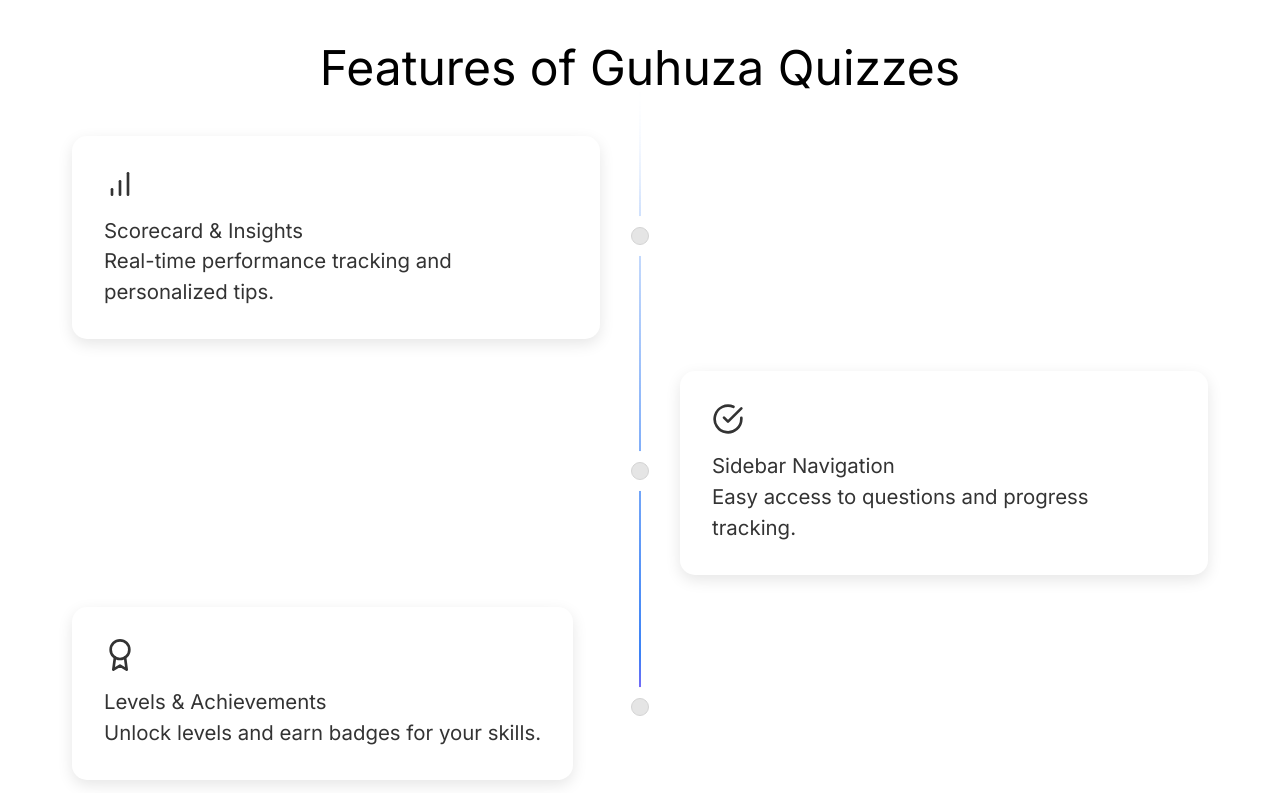
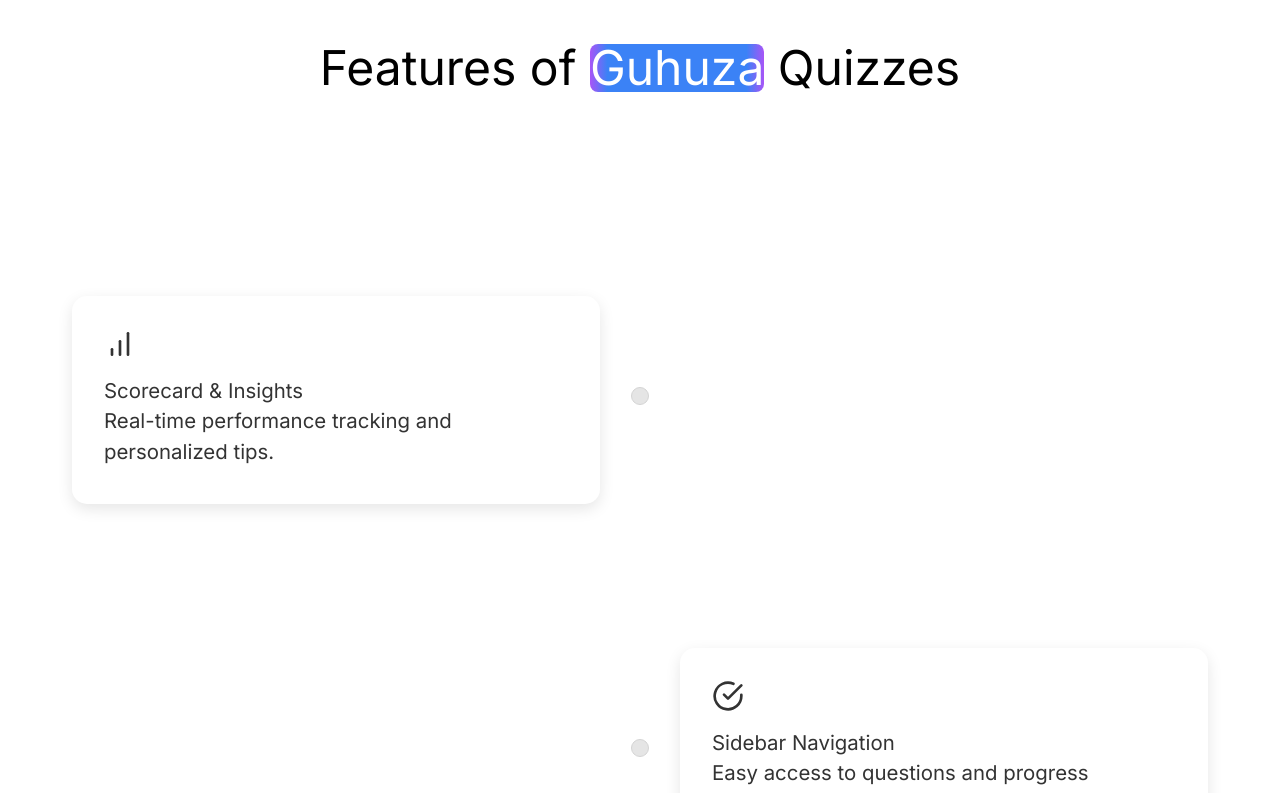
Before and after one commit to adityapatel0209/guhuza, a React (Vite) app: page / in a window 1280 px wide. Shown: the part 3060-3853 px from the top of the page. Built offline with nearby package versions, Linux system fonts and the light colour scheme.

Commit message:
More Homepage Edit

```diff
--- /dev/null
+++ b/src/Components/AnimatedHeading.tsx
@@ -0,0 +1,41 @@
+import React, { useRef } from "react";
+import { motion, useScroll, useTransform } from "framer-motion";
+import "../Styles/AnimatedHeading.css";
+
+interface AnimatedHeadingProps {
+  children: React.ReactNode;
+}
+
+export default function AnimatedHeading({ children }: AnimatedHeadingProps) {
+  const ref = useRef(null);
+  const { scrollYProgress } = useScroll({
+    target: ref,
+    offset: ["start end", "end start"],
+  });
+
+  const lengthProgress = useTransform(
+    scrollYProgress,
+    [0, 0.5, 1],
+    ["0%", "50%", "100%"]
+  );
+
+  return (
+    <>
+      <span className="heading-container">
+        <span className="child-span">{children}</span>
+
+        <div className="animatedLine" ref={ref}>
+          <motion.div
+            className="animatedLine1"
+            style={{ width: lengthProgress }}
+          />
+
+          <motion.div
+            className="animatedLine2"
+            style={{ width: lengthProgress }}
+          />
+        </div>
+      </span>
+    </>
+  );
+}
--- a/src/Components/Features.tsx
+++ b/src/Components/Features.tsx
@@ -10,6 +10,8 @@
   FiTarget,
   FiArrowRight,
 } from "react-icons/fi";
+
+import AnimatedHeading from "../Components/AnimatedHeading";
 
 import {
   useMotionValueEvent,
@@ -45,9 +47,13 @@
 
   return (
     <section className="features animate-on-scroll" ref={containerRef}>
-      <h1 className="section-title">Features of Guhuza Quizzes</h1>
+
+        <h1 className="section-title">Features of <AnimatedHeading>Guhuza</AnimatedHeading> Quizzes</h1>
+
       <div className="features-grid-container" ref={ref}>
         <div className="features-grid">
+          <div className="features-grid-right">
+            <div className="stickygap">
               <div className="feature-card-parent card-right">
                 <div className="feature-card">
                   <FiBarChart className="feature-icon" />
@@ -60,11 +66,43 @@
                   </div>
                 </div>
               </div>
+            </div>
 
-          <div className="feature-card-empty"></div>
+            <div className="stickygap">
+              <div className="feature-card-parent card-right">
+                <div className="feature-card">
+                  <FiAward className="feature-icon" />
+                  <h3>Levels & Achievements</h3>
+                  <p>Unlock levels and earn badges for your skills.</p>
+                </div>
+                <div className="theball">
+                  <div className="h-10 absolute left-3 md:left-3 w-10 rounded-full bg-white dark:bg-black flex items-center justify-center">
+                    <div className="h-4 w-4 rounded-full bg-neutral-200 dark:bg-neutral-800 border border-neutral-300 dark:border-neutral-700 p-2" />
+                  </div>
+                </div>
+              </div>
+            </div>
 
-          <div className="feature-card-empty"></div>
+            <div className="stickygap">
+              <div className="feature-card-parent card-right">
+                <div className="feature-card">
+                  <FiUsers className="feature-icon" />
+                  <h3>Community Support</h3>
+                  <p>Join a community of learners and share your progress.</p>
+                </div>{" "}
+                <div className="theball">
+                  <div className="h-10 absolute left-3 md:left-3 w-10 rounded-full bg-white dark:bg-black flex items-center justify-center">
+                    <div className="h-4 w-4 rounded-full bg-neutral-200 dark:bg-neutral-800 border border-neutral-300 dark:border-neutral-700 p-2" />
+                  </div>
+                </div>
+              </div>
+            </div>
+          </div>
 
+          <div className="features-grid-left">
+            <div className="empty-card" />
+            <div>
+              <div className="stickygap">
                 <div className="feature-card-parent card-left">
                   <div className="feature-card">
                     <FiCheckCircle className="feature-icon" />
@@ -77,24 +115,8 @@
                     </div>
                   </div>
                 </div>
-
-          <div className="feature-card-parent card-right">
-            <div className="feature-card">
-              <FiAward className="feature-icon" />
-              <h3>Levels & Achievements</h3>
-              <p>Unlock levels and earn badges for your skills.</p>
               </div>
-            <div className="theball">
-              <div className="h-10 absolute left-3 md:left-3 w-10 rounded-full bg-white dark:bg-black flex items-center justify-center">
-                <div className="h-4 w-4 rounded-full bg-neutral-200 dark:bg-neutral-800 border border-neutral-300 dark:border-neutral-700 p-2" />
-              </div>
-            </div>
-          </div>
-
-          <div className="feature-card-empty"></div>
-
-          <div className="feature-card-empty"></div>
-
+              <div className="stickygap">
                 <div className="feature-card-parent card-left">
                   <div className="feature-card">
                     <FiClock className="feature-icon" />
@@ -107,22 +129,8 @@
                     </div>
                   </div>
                 </div>
-          <div className="feature-card-parent card-right">
-            <div className="feature-card">
-              <FiUsers className="feature-icon" />
-              <h3>Community Support</h3>
-              <p>Join a community of learners and share your progress.</p>
-            </div>{" "}
-            <div className="theball">
-              <div className="h-10 absolute left-3 md:left-3 w-10 rounded-full bg-white dark:bg-black flex items-center justify-center">
-                <div className="h-4 w-4 rounded-full bg-neutral-200 dark:bg-neutral-800 border border-neutral-300 dark:border-neutral-700 p-2" />
               </div>
-            </div>
-          </div>
-          <div className="feature-card-empty"></div>
-
-          <div className="feature-card-empty"></div>
-
+              <div className="stickygap">
                 <div className="feature-card-parent card-left">
                   <div className="feature-card">
                     <FiBook className="feature-icon" />
@@ -132,6 +140,9 @@
                   <div className="theball">
                     <div className="h-10 absolute left-3 md:left-3 w-10 rounded-full bg-white dark:bg-black flex items-center justify-center">
                       <div className="h-4 w-4 rounded-full bg-neutral-200 dark:bg-neutral-800 border border-neutral-300 dark:border-neutral-700 p-2" />
+                    </div>
+                  </div>
+                </div>
               </div>
             </div>
           </div>
--- a/src/Pages/Homepage.tsx
+++ b/src/Pages/Homepage.tsx
@@ -16,7 +16,6 @@
 import stock4 from "../asset/other/stock5.jpg";
 
 import { Timeline } from "../Components/Timeline";
-import { motion } from "framer-motion";
 
 const HomePage = () => {
   useEffect(() => {
--- a/src/Pages/TestPage.tsx
+++ b/src/Pages/TestPage.tsx
@@ -1,4 +1,139 @@
 // Just a test componenet for new testing components
+
+import React, { useRef } from "react";
+import { motion, useScroll, useTransform } from "framer-motion";
+import "../Styles/Test.css";
+
+export default function TestComponent() {
+  return (
+    <>
+      <div className="h-[200vh] flex flex-col justify-between bg-gray-100">
+        <div className="h-screen flex items-center justify-center">
+          <h1 className="text-2xl font-bold">Scroll down to see the effect</h1>
+        </div>
+        <div className="h-screen flex items-center justify-center">
+          <div className="h-screen flex-row " style={{ position: "relative", width:"80rem" }}>
+            <h1 className="px-6 py-3" style={{fontSize:"4rem"}}>
+              Animated Button what is <AnimatedButton>going</AnimatedButton> on
+              i dont know
+            </h1>
+          </div>
+        </div>
+      </div>
+    </>
+  );
+}
+
+function AnimatedButton({ children }: { children: React.ReactNode }) {
+  const ref = useRef(null);
+
+  const { scrollYProgress } = useScroll({
+    target: ref,
+    offset: ["start end", "end start"],
+  });
+
+  const backgroundProgress = useTransform(
+    scrollYProgress,
+    [0, 0.3, 0.5],
+    ["0%", "50%", "100%"]
+  );
+  return (
+    <span style={{position:"relative"}}>
+      {children}
+      <div
+        ref={ref}
+        className="test-motion"
+        style={{
+          position: "absolute",
+          right:"0",
+          height: "1rem",
+          width: "100%",
+          display: "flex",
+          justifyContent: "center",
+          maskImage:
+            "linear-gradient(to right, transparent 0%, black 30%,black 70%,transparent 100%)",
+        }}
+      >
+        <motion.div
+          className="animationpart"
+          style={{
+            height: "0.2rem",
+            borderBottomLeftRadius: "9000px",
+            width: backgroundProgress,
+            background: "linear-gradient(to right,  #a855f7 0%, #3b82f6 20%)",
+          }}
+        ></motion.div>
+
+        <motion.div
+          className="animationpart1"
+          style={{
+            background: "linear-gradient(to left,  #a855f7 0%, #3b82f6 20%)",
+            height: "0.2rem",
+            borderBottomRightRadius: "9000px",
+            width: backgroundProgress,
+          }}
+        ></motion.div>
+      </div>
+    </span>
+  );
+}
+
+/*   const backgroundProgress = useTransform(
+    scrollYProgress,
+    [0, 0.3, 0.5],
+    [
+      "linear-gradient(to left, blue 0%, transparent 0%)",
+      "linear-gradient(to left, blue 50%, transparent 0%)",
+      "linear-gradient(to left, blue 100%, transparent 0%)",
+    ]
+  );
+
+  const backgroundProgressR = useTransform(
+    scrollYProgress,
+    [0, 0.3, 0.5],
+    [
+      "linear-gradient(to right, blue 0%, transparent 0%)",
+      "linear-gradient(to right, blue 50%, transparent 0%)",
+      "linear-gradient(to right, blue 100%, transparent 0%)",
+    ]
+  );
+
+  return (
+    <div className="h-[200vh] flex flex-col justify-between bg-gray-100">
+      <div className="h-screen flex items-center justify-center">
+        <h1 className="text-2xl font-bold">Scroll down to see the effect</h1>
+      </div>
+      <div className="h-screen flex items-center justify-center">
+        <div className="h-screen flex-row " style={{ position: "relative" }}>
+          <h1 className="px-6 py-3">Animated Button</h1>
+
+          <div ref={ref} style={{ display: "flex", justifyContent: "center" }}>
+            <motion.div
+              className="animationpart"
+              style={{
+                height: "0.2rem",
+                width: "100%",
+                background: backgroundProgress,
+              }}
+            ></motion.div>
+
+            <motion.div
+              className="animationpart1"
+              style={{
+                background: backgroundProgressR,
+                height: "0.2rem",
+                width: "100%",
+              }}
+            ></motion.div>
+          </div>
+        </div>
+      </div>
+    </div>
+  );
+}
+ */
+{
+  /* // Just a test componenet for new testing components
 
 
 import React, { useRef } from "react"
@@ -27,14 +162,16 @@
         <h1 className="text-2xl font-bold">Scroll down to see the effect</h1>
       </div>
       <div className="h-screen flex items-center justify-center">
-        <motion.button
+        <motion.h1
           ref={ref}
           className="px-6 py-3 text-white overflow-hidden"
           style={{ background: backgroundProgress }}
         >
           Animated Button
-        </motion.button>
+        </motion.h1>
       </div>
     </div>
   )
 }
+ */
+}
--- /dev/null
+++ b/src/Styles/AnimatedHeading.css
@@ -0,0 +1,47 @@
+.heading-container{
+  position: relative;
+}
+
+.child-span{
+ color: white;
+}
+
+.animatedLine {
+  display: flex;
+  position: absolute;
+  width: 100%;
+  right: 0;
+  top:0.4rem;
+  justify-content: center;
+  /* mask-image: linear-gradient(
+    to right,
+    transparent 0%,
+    black 30%,
+    black 70%,
+    transparent 100%
+  ); */
+}
+.animatedLine>div{
+    height: 3rem;
+    z-index: -1;
+}
+
+.animatedLine1 {
+  background: linear-gradient(
+    to right,
+    #a855f7 0%,
+    #3b82f6 20%
+  );
+  border-top-left-radius:0.5rem ;
+  border-bottom-left-radius:0.5rem ;
+}
+
+.animatedLine2 {
+    background: linear-gradient(
+      to left,
+      #a855f7 0%,
+      #3b82f6 20%
+    );
+    border-top-right-radius:0.5rem ;
+    border-bottom-right-radius:0.5rem ;
+  }
--- a/src/Styles/Features.css
+++ b/src/Styles/Features.css
@@ -7,6 +7,7 @@
   margin-bottom: 1rem; /* mb-4 */
   text-align: center; /* text-center */
   color: black; /* text-black */
+  align-self: center;
 }
 
 .features-grid {
@@ -17,9 +18,25 @@
   column-gap: 5rem;
 }
 
+.features-grid > div{
+  display: flex;
+  flex-direction: column;
+}
+
+.empty-card{
+height:22rem;
+}
+
+.stickygap{
+  margin-top: 10rem;
+  height: 35rem;
+}
+
 .feature-card-parent {
   position: relative;
   display: flex;
+  position: sticky;
+  top:20rem
 }
 
 .theball {
@@ -44,8 +61,8 @@
   transition: all 0.3s;
   font-size: 1.275rem;
   position: sticky;
-  top: 10rem;
   z-index: 10;
+  height: 13rem;
 }
 
 .feature-card-empty {
@@ -63,6 +80,7 @@
 }
 
 .line-container {
+  z-index: -1;
   position: absolute;
   width: 100%;
   display: flex;
--- a/src/Styles/Homepage.css
+++ b/src/Styles/Homepage.css
@@ -130,42 +130,6 @@
     color: #333;
   }
 
-  /* Features Grid */
-.features h1{
-  font-size: 3rem; /* text-4xl */
-  margin-bottom: 1rem; /* mb-4 */
-  text-align: center; /* text-center */
-  color: black; /* text-black */
-}
-
-  .features-grid {
-    display: grid;
-    grid-template-columns: repeat(2, minmax(300px, 1fr));
-    gap: 2rem;
-    margin-top: 2rem;
-    column-gap: 5rem;
-  }
-
-  .feature-card {
-    background: #fff;
-    padding: 2rem;
-    border-radius: 15px;
-    box-shadow: 0 5px 15px rgba(0,0,0,0.1);
-    transition: all 0.3s;
-    font-size: 1.275rem;
-  }
-
-  .feature-card:hover {
-    transform: translateY(-5px);
-  }
-
-  .feature-icon {
-    font-size: 2rem;
-    margin-bottom: 1rem;
-    color: #333;
-  }
-
-
 
 
   /* Carousel Card */
```
Also changed, not shown: src/Styles/Test.css (added). Lines whose indentation alone changed are shown as unchanged.
